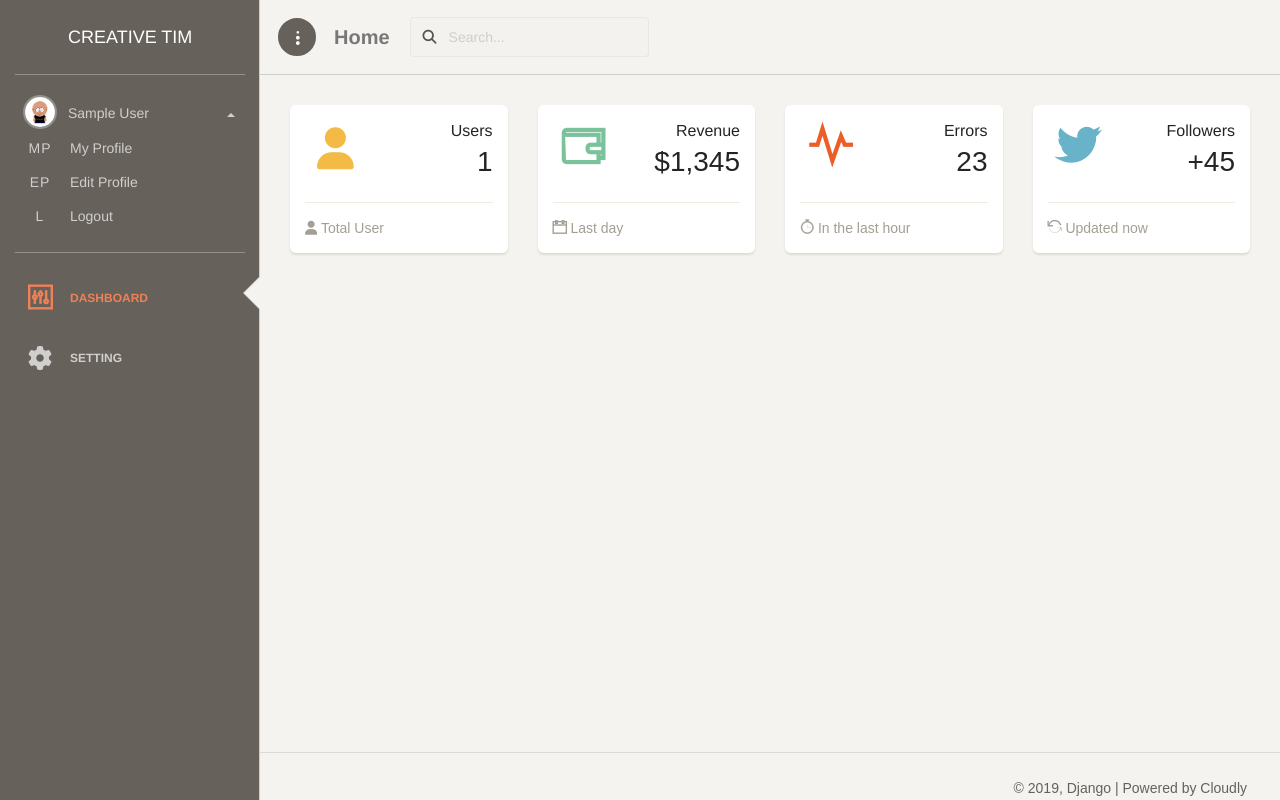
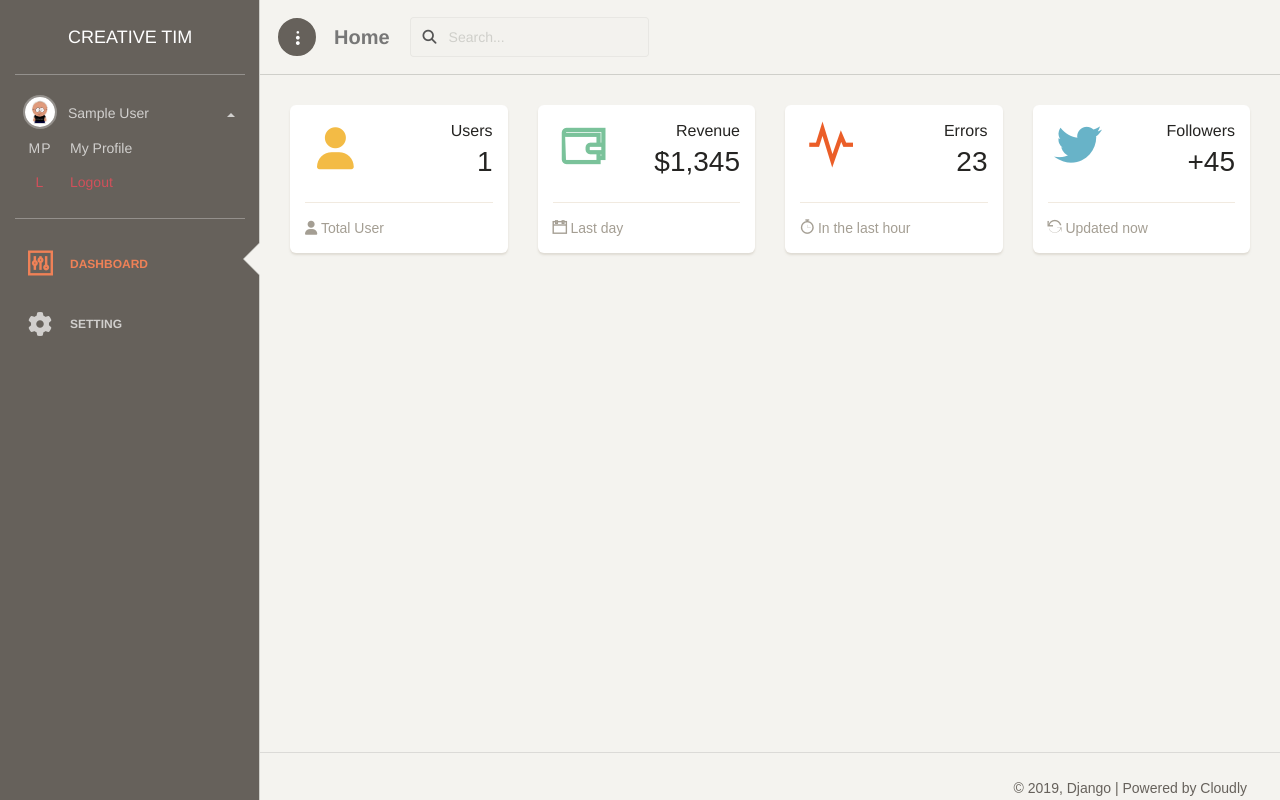
Before and after one commit to mkawsar/django, a Django app: page / in a window 1280 px wide, after a click that opens the changed part. Run offline with Django 3.2, Linux system fonts and the light colour scheme; the visitor is signed in with stand-in values (Sample User, id 1); data comes from the database, SQL or seed files in the repository; parts of the project's set-up code (start-up, migrations or seed data) failed here and were passed over; some libraries are stand-ins or nearby versions; some web fonts are replaced.

Commit message:
List type color

```diff
--- a/user/templates/layouts/left-nav.html
+++ b/user/templates/layouts/left-nav.html
@@ -36,15 +36,11 @@
                             </a>
                         </li>
                         <li>
-                            <a href="#edit">
-                                <span class="sidebar-mini">Ep</span>
-                                <span class="sidebar-normal">Edit Profile</span>
-                            </a>
-                        </li>
-                        <li>
                             <a href="{% url 'logout' %}">
-                                <span class="sidebar-mini">L</span>
-                                <span class="sidebar-normal">Logout</span>
+                                <div style="color: #ff4a5b">
+                                    <span class="sidebar-mini">L</span>
+                                    <span class="sidebar-normal">Logout</span>
+                                </div>
                             </a>
                         </li>
                     </ul>
```
